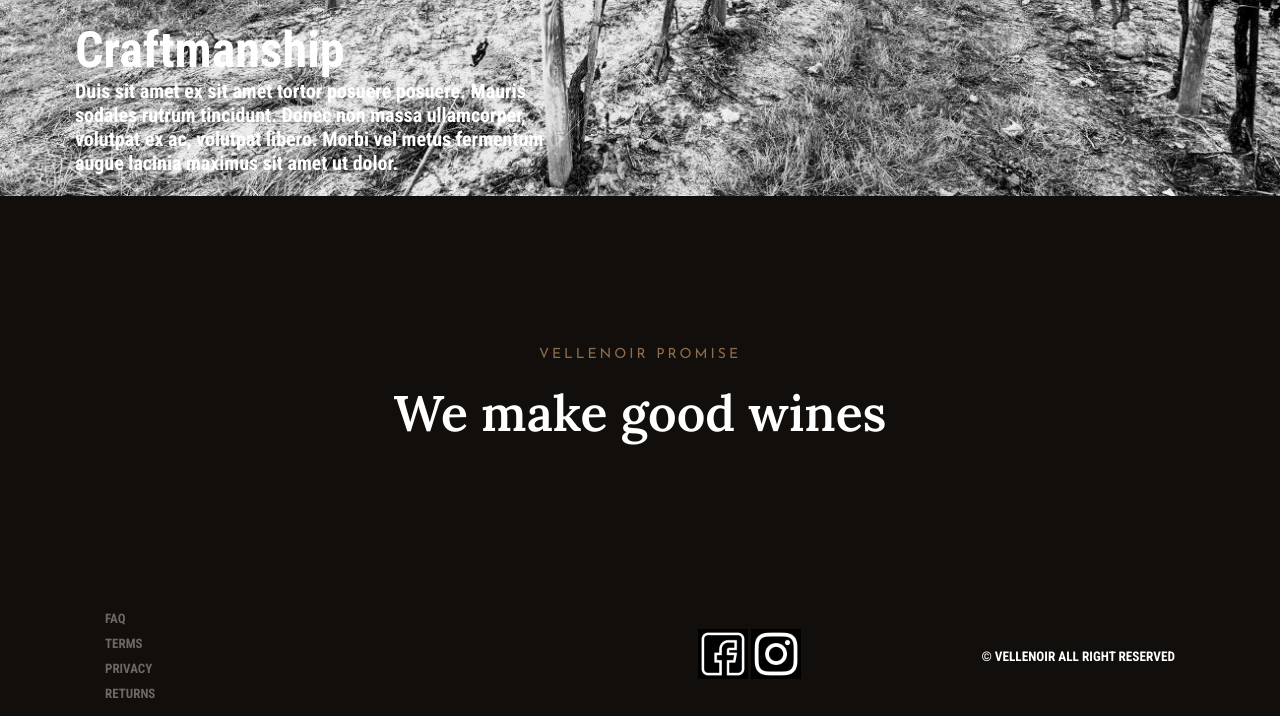
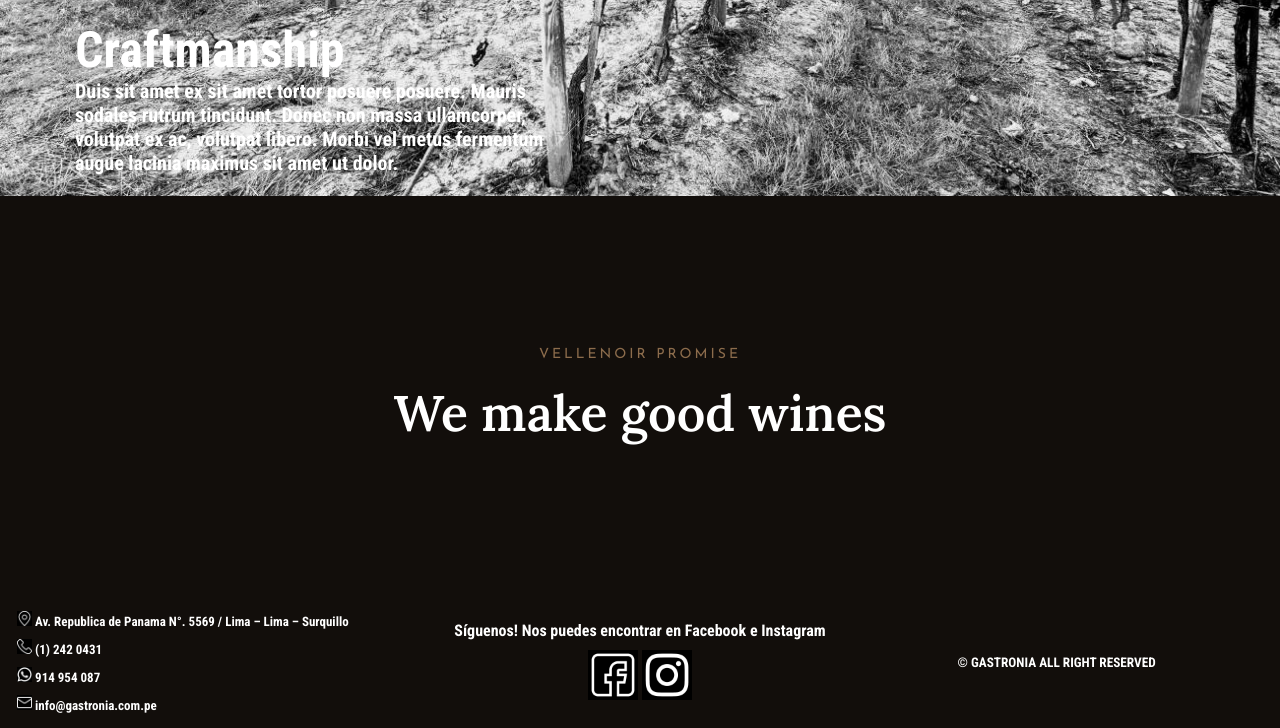
Before and after one commit to Jampi17/gastronia, a plain HTML site: page gastronia.html in a window 1280 px wide. Shown: the part 1259-1987 px from the top of the page. Drawn offline with Linux system fonts and the light colour scheme; a web font is replaced by a local one.

Commit message:
link de menu

```diff
--- a/gastronia.html
+++ b/gastronia.html
@@ -22,9 +22,9 @@
           <ul>
             <li class="custom-modelos"><a href="bodegasS.html">BODEGAS ESPAÑA</a>
               <ul class="sub_3">
-                <li class="custommodelos2"><a href="">MARTIN CODAX</a></li>
-                <li class="custommodelos2"><a href="">BODEGAS BAIGORRI</a></li>
-                <li class="custommodelos2"><a href="">LAFOU TERRA ALTA</a></li>
+                <li class="custommodelos2"><a href="Martin_codax.html">MARTIN CODAX</a></li>
+                <li class="custommodelos2"><a href="Bodegas_baigorri.html">BODEGAS BAIGORRI</a></li>
+                <li class="custommodelos2"><a href="LaFou_Terra_Alta.html">LAFOU TERRA ALTA</a></li>
                 <li class="custommodelos2"><a href="">JUAN GIL</a></li>
                 <li class="custommodelos2"><a href="">EL NIDO</a></li>
                 <li class="custommodelos2"><a href="">HONORO VERA</a></li>
@@ -109,17 +109,23 @@
     </div>
     <div class="footer_1">
       <div class="col_foo_1">
-        <span>FAQ</span>
-        <span>TERMS</span>
-        <span>PRIVACY</span>
-        <span>RETURNS</span>
+        <span><img src="imagenes/ubicacion.png" alt="Icono 1" style="height: 15PX;"><a
+            href="https://www.google.com/maps/place/Av.+Rep%C3%BAblica+de+Panam%C3%A1+5569,+Lima+15048/@-12.1193781,-77.020254,17z/data=!4m5!3m4!1s0x9105c80591bb040f:0xe8fc559e77178ed8!8m2!3d-12.1193099!4d-77.0180653?hl=es-419">&nbsp;Av.
+            Republica de Panama N°. 5569 / Lima – Lima – Surquillo</a></span>
+        <span><img src="imagenes/telefono.png" alt="Icono 2" style="height: 15PX;"><a>&nbsp;(1) 242 0431</a></span>
+        <span><img src="imagenes/whatsapp.png" alt="Icono 3" style="height: 15PX;"><a href="https://www.gastronia.com.pe/wp-content/uploads/2020/05/whatsapp-5.png">&nbsp;914 954
+            087</a><a>&nbsp;</a></span>
+        <span><img src="imagenes/email.png" alt="Icono 4" style="height: 15PX;"><a href="mailto:info@gastronia.com.pe">&nbsp;info@gastronia.com.pe</a></span>
       </div>
-      <div>
-        <img src="imagenes/facebook.png" alt="Facebook" style="height: 50PX;">
-        <img src="imagenes/instagram.png" alt="Instagram" style="height: 50PX;">
+      <div class="col_foo_2">
+        <span style="color: #fff;">Síguenos! Nos puedes encontrar en Facebook e Instagram</span>
+        <div>
+          <img src="imagenes/facebook.png" alt="Facebook" style="height: 50PX;">
+          <img src="imagenes/instagram.png" alt="Instagram" style="height: 50PX;">
+        </div>
       </div>
-      <div>
-        <h5>&#169; VELLENOIR ALL RIGHT RESERVED</h5>
+      <div class="col_foo_3">
+        <h5>&#169; GASTRONIA ALL RIGHT RESERVED</h5>
       </div>
     </div>
   </section>
```
Also changed, not shown: Bodegas_baigorri.html (+5 -5 lines), LaFou_Terra_Alta.html (+8 -11 lines), Martin_codax.html (+5 -5 lines), bodegasA.html (+19 -12 lines), bodegasS.html (+15 -10 lines), catalogo.html (+15 -9 lines), index.html (+3 -3 lines).
